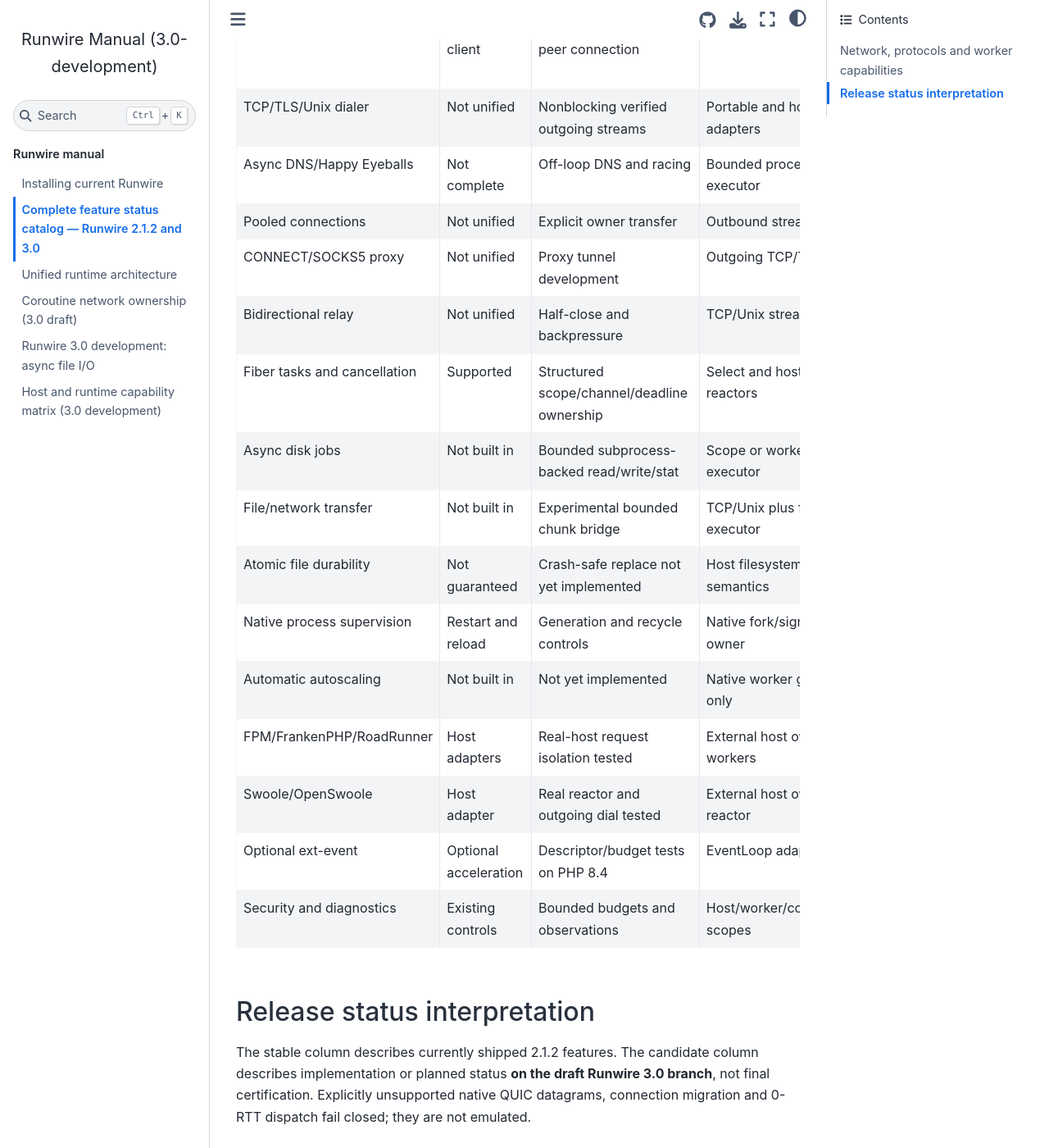
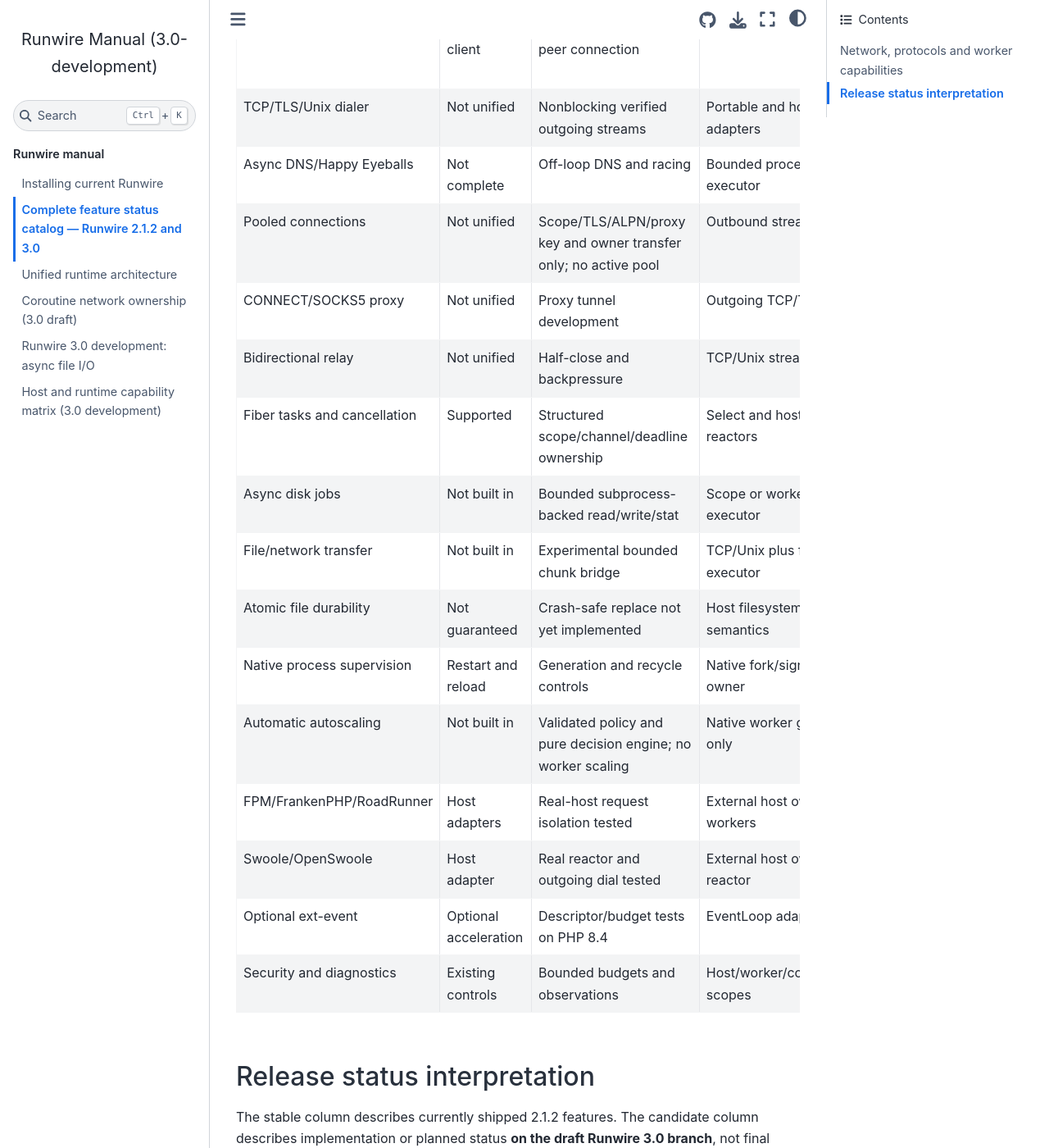
Before and after one commit to infocyph/Runwire, a Sphinx documentation site: the page built from docs/features.rst, in a window 1280 px wide and 1400 px high, scrolled down 1445 px. Shown: the whole window at 82% size. Built offline with Sphinx 7.4.7 and the Sphinx Book theme 1.1.4, drawn with Linux system fonts in a browser that asks for light colours.

Commit message:
docs(features): distinguish policy-only pool and autoscale work from live support (H12)

```diff
--- a/docs/features.rst
+++ b/docs/features.rst
@@ -98,7 +98,7 @@
      - proc_open/process pipes
    * - Pooled connections
      - Not unified
-     - Explicit owner transfer
+     - Scope/TLS/ALPN/proxy key and owner transfer only; no active pool
      - Outbound streams
      - Lifecycle QA gated
    * - CONNECT/SOCKS5 proxy
@@ -138,7 +138,7 @@
      - PCNTL and POSIX required
    * - Automatic autoscaling
      - Not built in
-     - Not yet implemented
+     - Validated policy and pure decision engine; no worker scaling
      - Native worker groups only
      - Policy and soak tests OPEN
    * - FPM/FrankenPHP/RoadRunner
```
Also changed, not shown: docs/plans/runwire-3.0-unified-runtime-development-plan.md (+2 -0 lines), docs/plans/runwire-3.0-unified-runtime-roadmap.md (+2 -0 lines).
